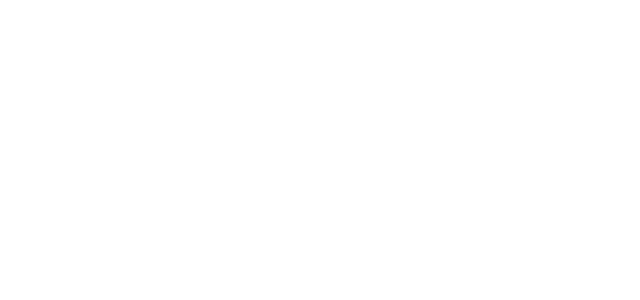
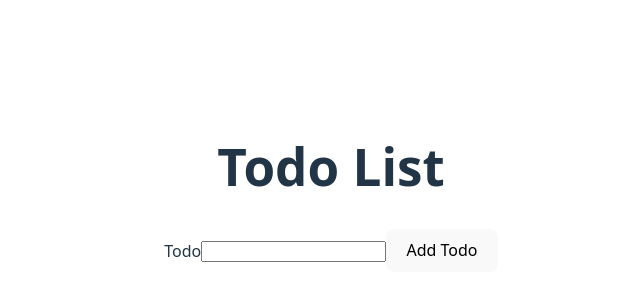
Before and after one commit to jaroot32/ctd-week-1, a React (Vite) app: page / in a window 1280 px wide. Shown: the part 204-504 px from the top of the page, without its empty margins (309-949 px from the left). Built offline with nearby package versions, Linux system fonts and the light colour scheme.

Commit message:
todos now render when added

```diff
--- a/src/App.jsx
+++ b/src/App.jsx
@@ -5,12 +5,17 @@ import TodoForm from './TodoForm';
 
 function App() {
   const [todoList, setTodoList] = useState([]);
+  const handler = (title) => {
+    const newTodo = { title, id: Date.now() };
+    console.log(todoList);
+
+    setTodoList([...todoList, newTodo]);
+  };
   return (
     <div>
-      {/* <h1>Todo List</h1>
-      <TodoForm />
-      {newTodo}
-      <TodoList /> */}
+      <h1>Todo List</h1>
+      <TodoForm onAddTodo={handler} />
+      <TodoList todos={todoList} />
     </div>
   );
 }
--- a/src/TodoForm.jsx
+++ b/src/TodoForm.jsx
@@ -1,8 +1,24 @@
-function TodoForm() {
+import { useRef } from 'react';
+
+function TodoForm(props) {
+  const todoTitleInput = useRef('');
+  const handleAddTodo = (event) => {
+    event.preventDefault();
+    const title = event.target.title.value;
+    console.log(title);
+    props.onAddTodo(title);
+    event.target.title.value = '';
+    todoTitleInput.current.focus();
+  };
   return (
-    <form>
+    <form onSubmit={handleAddTodo}>
       <label htmlFor="todoTitle">Todo</label>
-      <input id="todoTitle" type="text"></input>
+      <input
+        ref={todoTitleInput}
+        id="todoTitle"
+        type="text"
+        name="title"
+      ></input>
       <button>Add Todo</button>
     </form>
   );
--- a/src/TodoList.jsx
+++ b/src/TodoList.jsx
@@ -2,16 +2,10 @@ import TodoListItem from './TodoListItem';
 {
   /*extract from TodoList.jsx*/
 }
-function TodoList() {
-  const todos = [
-    { id: 1, title: 'review resources' },
-    { id: 2, title: 'take notes' },
-    { id: 3, title: 'code out app' },
-  ];
-
+function TodoList(props) {
   return (
     <ul>
-      {todos.map((todo) => (
+      {props.todos.map((todo) => (
         <TodoListItem key={todo.id} title={todo.title} />
       ))}
     </ul>
```
